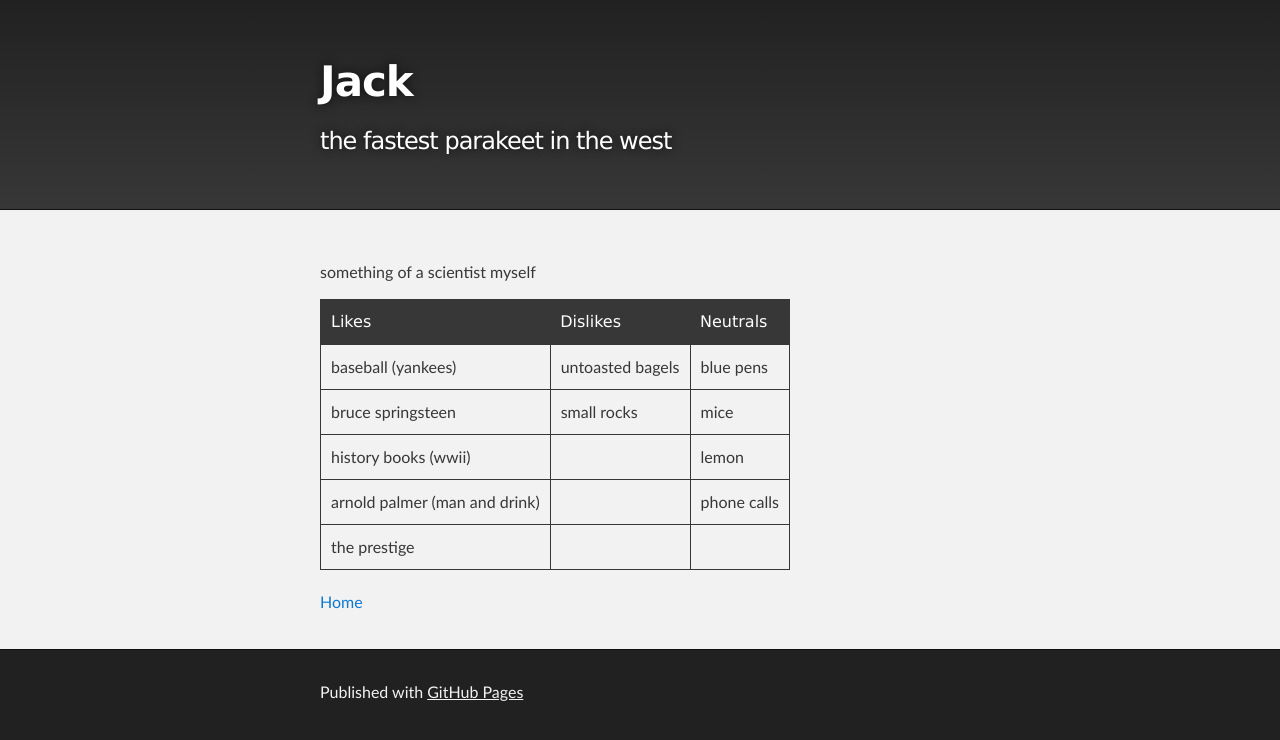
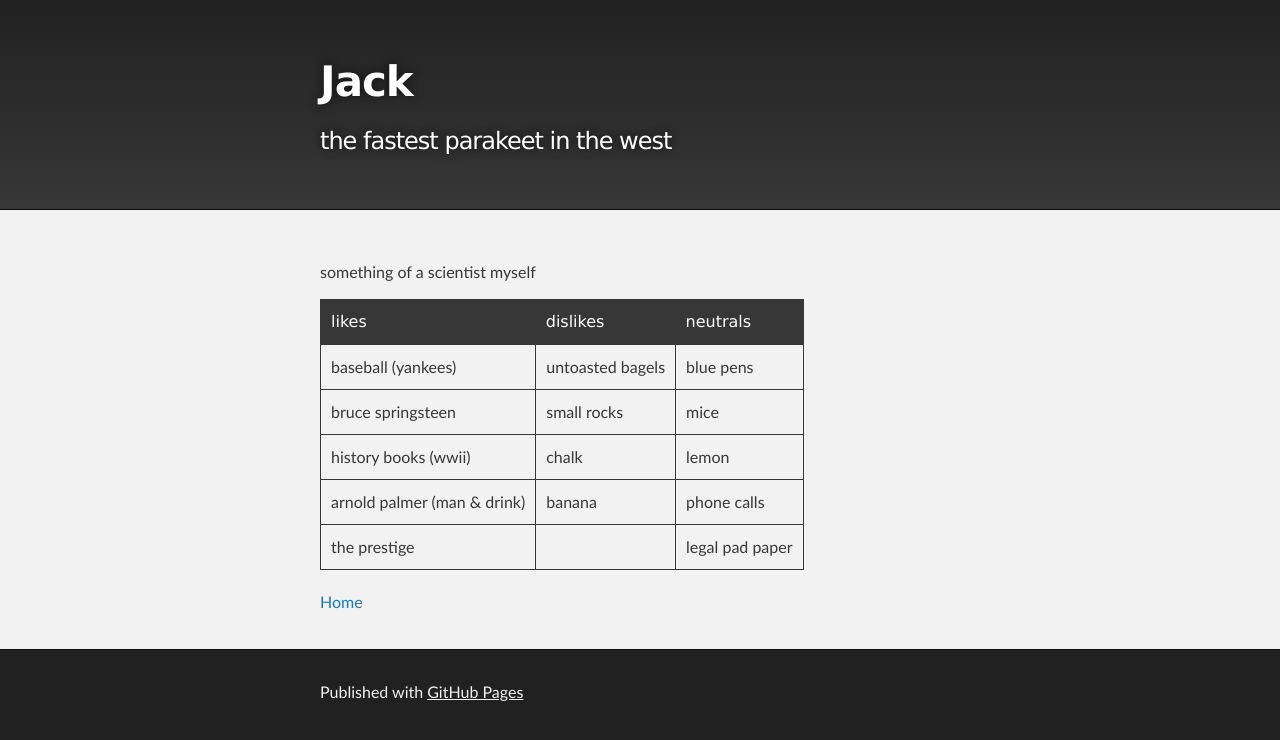
Before and after one commit to jluby127/jluby127.github.io, a Jekyll site: the page built from aboutme.md, in a window 1280 px wide. Shown: the top 740 px of the page. Built offline with Jekyll 4.4.1, drawn with Linux system fonts in a browser that asks for light colours; our own code applies the rules of GitHub Pages for plain Markdown files.

Commit message:
Update aboutme.md

```diff
--- a/aboutme.md
+++ b/aboutme.md
@@ -1,11 +1,11 @@
 something of a scientist myself
 
-| Likes                         | Dislikes          | Neutrals    |
-|:------------------------------|:------------------|:------------|
-| baseball (yankees)            | untoasted bagels  | blue pens   |
-| bruce springsteen             | small rocks       | mice        |
-| history books (wwii)          |                   | lemon       |
-| arnold palmer (man and drink) |                   | phone calls |
-| the prestige                  |                   |             |
+|             likes             |     dislikes      |    neutrals     |
+|:------------------------------|:------------------|:----------------|
+| baseball (yankees)            | untoasted bagels  | blue pens       |
+| bruce springsteen             | small rocks       | mice            |
+| history books (wwii)          | chalk             | lemon           |
+| arnold palmer (man & drink)   | banana            | phone calls     |
+| the prestige                  |                   | legal pad paper |
 
 [Home](./)
```
